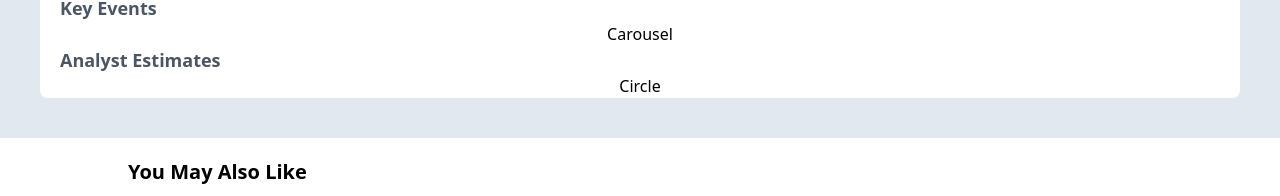
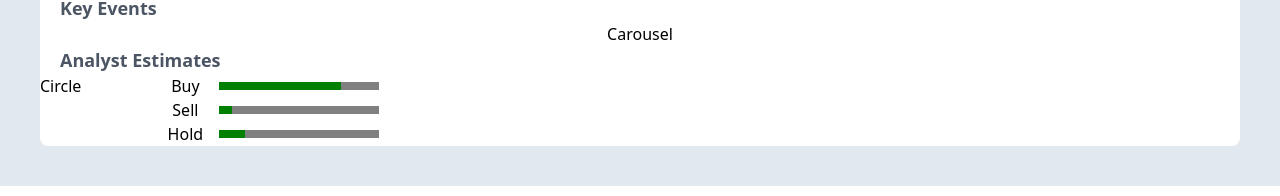
Before and after one commit to SaikrishnaLingam/KoinX-Frontend, a React (Vite) app: page /sentiment in a window 1280 px wide. Shown: the part 182-378 px from the top of the page. Built offline with nearby package versions, Linux system fonts and the light colour scheme; no server answers.

Commit message:
added progress bar in sentiment

```diff
--- /dev/null
+++ b/src/components/Minor Components/BarGraph.jsx
@@ -0,0 +1,20 @@
+import React from 'react';
+
+const BarGraph = () => {
+    return (
+        <div className='flex w-4/12 justify-center items-center'>
+            <div className='flex flex-col text-center'>
+                <h1>Buy</h1>
+                <h1>Sell</h1>
+                <h1>Hold</h1>
+            </div>
+            <div className='flex flex-col'>
+                <progress value={76} max={100} className='py-1 my-1 mx-4' />
+                <progress value={8} max={100} className='py-1 my-1 mx-4' />
+                <progress value={16} max={100} className='py-1 my-1 mx-4' />
+            </div>
+        </div>
+    );
+};
+
+export default BarGraph;
--- a/src/components/Sentiment.jsx
+++ b/src/components/Sentiment.jsx
@@ -2,20 +2,6 @@ import React from 'react'
 import BarGraph from './Minor Components/BarGraph'
 
 const Sentiment = () => {
-    // const graphData = {
-    //     //we can also import data from a file and use Data.map() to create the labels, datasets, colors etc
-    //     labels: ['Buy', 'Hold', 'Sell'],
-    //     datasets: [
-    //         {
-    //             data: [76, 8, 16],
-    //             backgroundColor: [
-    //                 'rgba(0, 255, 0, 0.6)',
-    //                 'rgba(255, 255, 0, 0.6)',
-    //                 'rgba(255, 0, 0, 0.6)'
-    //             ]
-    //         }
-    //     ]
-    // }
 
     return (
         <div className='bg-slate-200'>
@@ -27,8 +13,9 @@ const Sentiment = () => {
                         Carousel
                     </div>
                     <div className='font-bold text-left px-5 text-gray-600 text-lg'>Analyst Estimates</div>
-                    <div className='flex-row'>
-                        <div>Circle</div>
+                    <div className='flex'>
+                        <div className='flex'>Circle</div>
+                        <BarGraph />
                     </div>
                 </div>
             </div>
```
